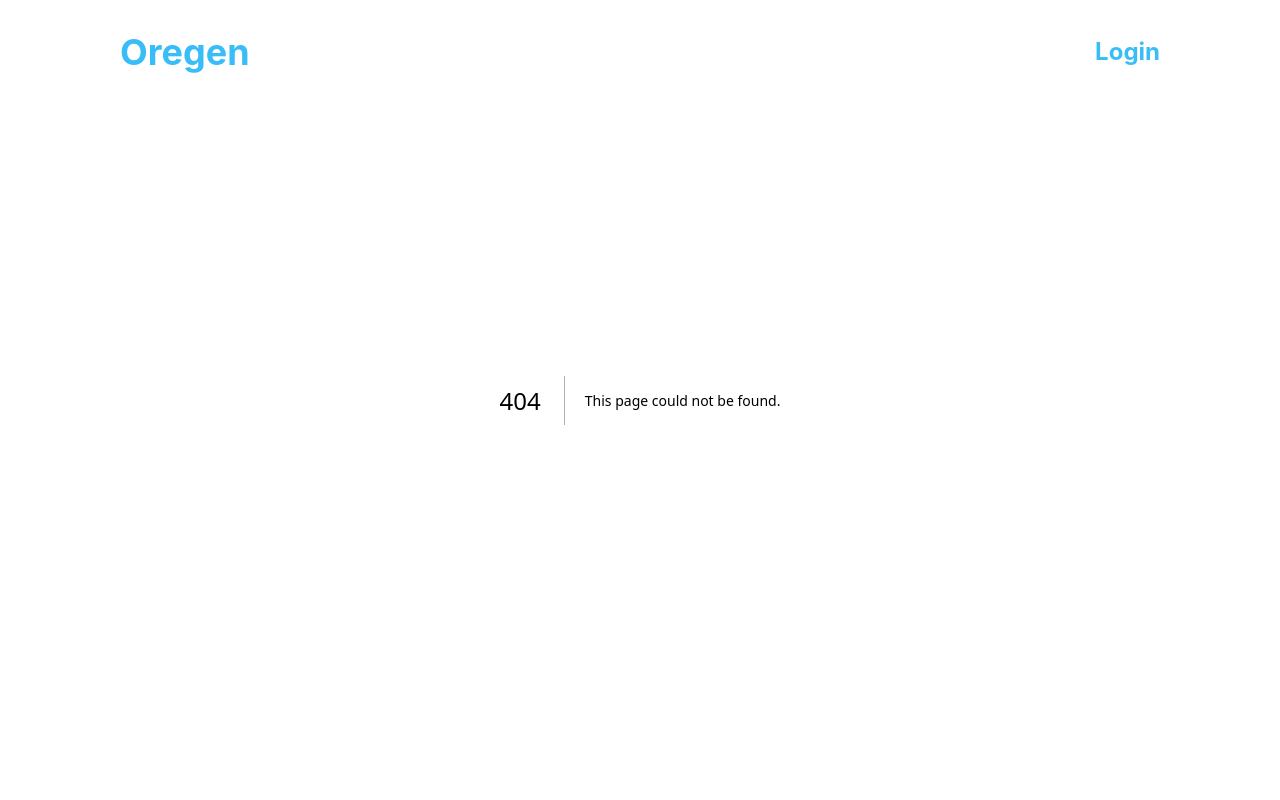
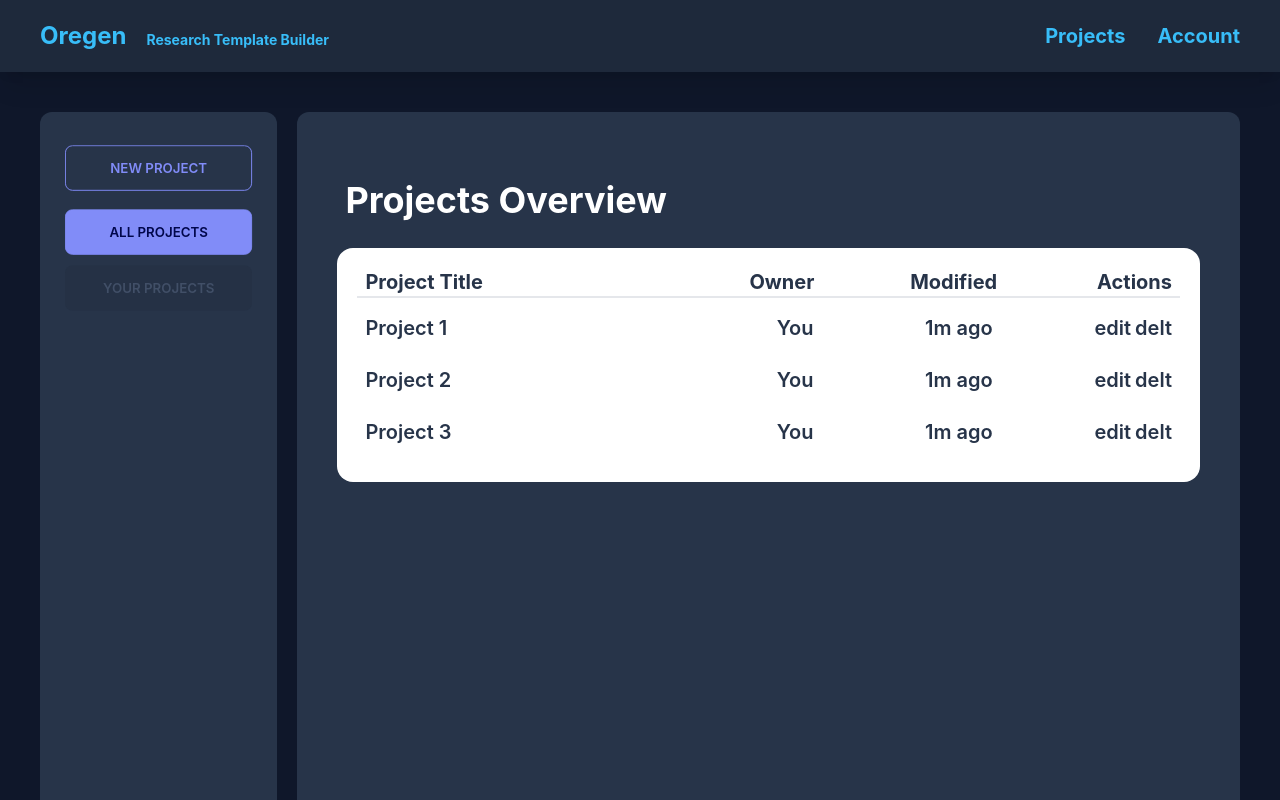
Before and after one commit to joeseffdl/ESS-Project, a Next.js app: page /dashboard/projects in a window 1280 px wide. Before the commit this address had no page. Shown: the top 800 px of the page. Built offline with nearby package versions, Linux system fonts and the light colour scheme.

Commit message:
Created Dashboard UI Page

```diff
--- a/components/AppNavigation.jsx
+++ b/components/AppNavigation.jsx
@@ -8,8 +8,8 @@ function AppNavigation() {
 
     // Links
     let Links =[
-      {name:"Projects",link:"/home/projects"},
-      {name:"Account",link:"/home/account"},
+      {name:"Projects",link:"/dashboard/projects"},
+      {name:"Account",link:"/dashboard/account"},
     ];
 
     return (
--- a/package.json
+++ b/package.json
@@ -15,6 +15,7 @@
     "eslint-config-next": "13.0.3",
     "next": "13.0.3",
     "react": "18.2.0",
+    "react-confetti": "^6.1.0",
     "react-dom": "18.2.0",
     "react-hook-form": "^7.39.3",
     "react-icons": "^4.6.0",
--- /dev/null
+++ b/pages/dashboard/projects.jsx
@@ -0,0 +1,86 @@
+import AppNavigation from "../../components/AppNavigation";
+
+function Projects() {
+    const projects = [
+        {title: "Project 1", owner:"You", last_modified:"1m ago", actions:["edit","delt"]},
+        {title: "Project 2", owner:"You", last_modified:"1m ago", actions:["edit","delt"]},
+        {title: "Project 3", owner:"You", last_modified:"1m ago", actions:["edit","delt"]},
+    ]
+
+    return (
+        <section className="w-full flex justify-center items-center">
+            <section className="w-1/3 h-screen hidden mx-5 my-10 p-5 bg-neutral-focus rounded-xl
+                sm:flex sm:flex-col items-center sm:mr-0
+                md:w-1/4 md:ml-10
+                lg:w-1/5"
+            >
+                <div className="btn btn-secondary btn-outline my-3 w-full">New Project</div>
+                <div className="btn btn-secondary my-1 w-full">All Projects</div>
+                <div disabled className="btn btn-secondary my-1 w-full">Your Projects</div>
+            </section>
+            <section className="w-full h-screen mx-5 my-10 p-5 bg-neutral-focus rounded-xl
+                sm:w-2/3
+                md:3/4 md:mr-10 md:p-10
+                lg:w-4/5"
+            >
+                <h2 className="text-white text-xl font-bold p-2
+                    sm:text-2xl sm:mt-5
+                    md:text-3xl md:mb-5
+                    lg:text-4xl"
+                >
+                    Projects Overview
+                </h2>
+                <div className="bg-white p-5 rounded-2xl divide-y-2">
+                    <div className="grid grid-cols-3 items-center font-bold text-sm text-neutral-focus
+                        sm:text-base md:text-lg lg:text-xl">
+                        <div className="pl-2">Project Title</div>
+                        <div className="col-span-2">
+                            <ul className="grid grid-cols-3 justify-items-end items-center">
+                                <li className="">Owner</li>
+                                <li className="">Modified</li>
+                                <li className="pr-2">Actions</li>
+                            </ul>
+                        </div>
+                    </div>
+                    <div>
+                        {projects.map((project) => {
+                            return (
+                                <>
+                                    <div className="grid grid-cols-3 items-center font-semibold text-sm text-neutral-focus my-2
+                                        sm:text-base md:text-lg lg:text-xl hover:bg-accent/50 rounded-lg py-2 px-2" key={project.title}>
+                                        <div className="">{project.title}</div>
+                                        <div className="col-span-2">
+                                            <ul className="grid grid-cols-3 justify-items-end items-center">
+                                                <li>{project.owner}</li>
+                                                <li>{project.last_modified}</li>
+                                                <ul className="flex gap-1">{project.actions.map((action) => {
+                                                    return (
+                                                        <>
+                                                            <li>{action}</li>
+                                                        </>
+                                                    )
+                                                })}</ul>
+                                            </ul>
+                                        </div>
+                                    </div>
+                                </>
+                            )
+                        })}
+
+                    </div>
+                </div>
+            </section>
+        </section>
+    )
+}
+
+export default Projects;
+
+Projects.getLayout = function PageLayout(page) {
+    return (
+        <>
+            <AppNavigation />
+            {page}
+        </>
+    )
+}
--- a/pages/home/welcome.jsx
+++ b/pages/dashboard/welcome.jsx
@@ -1,7 +1,28 @@
 import AppNavigation from "../../components/AppNavigation"
 import Link from "next/link"
+import {useRouter} from "next/router"
+import { useState, useEffect } from "react"
+import Confetti from "react-confetti"
+function Welcome() {
+    // Router
+    const router = useRouter()
 
-function Welcome() {
+    // Confetti
+    const [pieces, setPieces] = useState(200)
+
+    const stopConfetti = () => {
+        setTimeout(() => {
+            setPieces(0)
+        }, 3000)
+    }
+
+    useEffect(() => {
+        // if (true) {
+        //     router.push("/home")
+        // }
+        stopConfetti()
+    }, [])
+
     return (
         <section className="w-screen h-screen flex items-center">
             <div className="w-full h-4/5 flex justify-center items-center">
@@ -21,6 +42,10 @@ function Welcome() {
                     </div>
                 </div>
             </div>
+            <Confetti
+                gravity={0.2}
+                numberOfPieces={pieces}
+            />
         </section>
     )
 }
--- a/pages/home/projects.jsx
+++ /dev/null
@@ -1,18 +0,0 @@
-import AppNavigation from "../../components/AppNavigation";
-
-function Projects() {
-    return (
-       <></>
-    )
-}
-
-export default Projects;
-
-Projects.getLayout = function PageLayout(page) {
-    return (
-        <>
-            <AppNavigation />
-            {page}
-        </>
-    )
-}
--- a/pages/login/index.jsx
+++ b/pages/login/index.jsx
@@ -28,7 +28,7 @@ function Login({ user = {} }) {
     // Functions
     const onSubmit = formValues => {
         console.log(formValues)
-        router.push("/home/welcome")
+        router.push("/dashboard/welcome")
     }
 
     return (
@@ -59,21 +59,21 @@ function Login({ user = {} }) {
                 </div>
                 <div className="container w-full">
                     <div className="h-full flex justify-center items-center p-10">
-                        <form className="form-control w-full max-w-md" onSubmit={handleSubmit(onSubmit)}>
+                        <form className="form-control w-full max-w-lg" onSubmit={handleSubmit(onSubmit)}>
 
                             <h2 className="text-3xl font-bold text-center pb-5">Login to your account</h2>
                             <div className="pb-2">
                                 <label className="label">
                                     <span className="label-text">Email</span>
                                 </label>
-                                <input {...register("email")} type="text" placeholder="Email" className="input input-secondary input-bordered w-full max-w-md" />
+                                <input {...register("email")} type="text" placeholder="Email" className="input input-secondary input-bordered w-full max-w-lg" />
                                 <div className="text-red-500 p-2">{errors.email?.message}</div>
                             </div>
                             <div className="pb-2">
                                 <label className="label">
                                     <span className="label-text">Password</span>
                                 </label>
-                                <input {...register("password")} type="text" placeholder="Password" className="input input-secondary input-bordered w-full max-w-md" />
+                                <input {...register("password")} type="text" placeholder="Password" className="input input-secondary input-bordered w-full max-w-lg" />
                                 <div className="text-red-500 p-2">{errors.password?.message}</div>
                             </div>
                             <p className="pb-4 text-center"><span className="font-semibold">Not yet a member?</span> <Link href="/signup">Sign up now</Link></p>
--- a/pages/signup/index.jsx
+++ b/pages/signup/index.jsx
@@ -62,7 +62,7 @@ function SignUp({ user = {} }) {
                         { open ? <AiOutlineClose /> : <AiOutlineMenu /> }
                     </span>
                 </div>
-                <ul className={`px-10 md:flex md:items-center md:justify-between md:px-20 ${ open ? "absolute mt-10 md:mt-0" : "hidden"}`}>
+                <ul className={`px-10 md:flex md:items-center md:justify-between md:px-20 ${ open ? "absolute md:mt-0" : "hidden"}`}>
                     <li className="hover:translate-x-2 md:hover:-translate-x-2 ease-in-out duration-300">
                         <Link href="/">
                             <p className="md:text-4xl text-3xl">Oregen</p>
@@ -78,25 +78,25 @@ function SignUp({ user = {} }) {
             </nav>
 
             <section className="w-full h-full flex items-center justify-center">
-                <div className="">
+                <div className="mb-10">
                     <div className="flex justify-center items-center p-5">
-                        <form className="form-control w-full max-w-md" onSubmit={handleSubmit(onSubmit)}>
+                        <form className="form-control w-full max-w-lg" onSubmit={handleSubmit(onSubmit)}>
 
-                            <h2 className="text-3xl font-bold text-center pb-5">Sign Up to Oregen</h2>
+                            <h2 className="md:text-4xl text-3xl font-bold text-center pb-5">Sign Up to Oregen</h2>
                             <div className="flex justify-between w-full gap-x-2">
                                 <div>
                                     <label className="label">
                                         <span className="label-text">Given Name</span>
                                     </label>
-                                    <input {...register("name")} type="text" placeholder="Given Name" className="input input-secondary input-bordered w-full max-w-md" />
+                                    <input {...register("name")} type="text" placeholder="Given Name" className="input input-secondary input-bordered w-full max-w-lg" />
                                     <div className="text-sm text-red-500 pt-2">{errors.name?.message}</div>
                                 </div>
                                 <div>
                                     <label className="label">
                                         <span className="label-text">Surname</span>
                                     </label>
-                                    <input {...register("surname")} type="text" placeholder="Surname" className="input input-secondary input-bordered w-full max-w-md" />
-                                    <div className="text-sm text-red-500 pt-2">{ errors.surname?.message}</div>
+                                    <input {...register("surname")} type="text" placeholder="Surname" className="input input-secondary input-bordered w-full max-w-lg" />
+                                    <div className="text-sm text-red-500 pt-2 ml-1">{ errors.surname?.message}</div>
                                 </div>
                             </div>
 
@@ -106,7 +106,7 @@ function SignUp({ user = {} }) {
                                     <span className="label-text">Educational Attainment</span>
                                 </label>
                                 <select
-                                    className="select select-secondary w-full max-w-md"
+                                    className="select select-secondary w-full max-w-lg"
                                     value={educationOptions.find((value) => value == field.value)}
                                     onChange={handleSelectChange}
                                 >
@@ -128,7 +128,7 @@ function SignUp({ user = {} }) {
                                     <span className="label-text">Institution</span>
                                 </label>
                                 <select
-                                    className="select select-secondary w-full max-w-md"
+                                    className="select select-secondary w-full max-w-lg"
                                     value={institutionOptions.find((value) => value == field.value)}
                                     onChange={handleSelectChange}
                                 >
@@ -149,7 +149,7 @@ function SignUp({ user = {} }) {
                                 <label className="label">
                                     <span className="label-text">Email</span>
                                 </label>
-                                <input {...register("email")} type="text" placeholder="Email" className="input input-secondary input-bordered w-full max-w-md" />
+                                <input {...register("email")} type="text" placeholder="Email" className="input input-secondary input-bordered w-full max-w-lg" />
                                 <div className="text-sm text-red-500 pt-2">{errors.email?.message}</div>
                             </div>
 
@@ -159,15 +159,15 @@ function SignUp({ user = {} }) {
                                     <label className="label">
                                         <span className="label-text">Password</span>
                                     </label>
-                                    <input {...register("password")} type="text" placeholder="Password" className="input input-secondary input-bordered w-full max-w-md" />
+                                    <input {...register("password")} type="text" placeholder="Password" className="input input-secondary input-bordered w-full max-w-lg" />
                                     <div className="text-sm text-red-500 pt-2">{errors.password?.message}</div>
                                 </div>
                                 <div>
                                     <label className="label">
                                         <span className="label-text">Confirm Password</span>
                                     </label>
-                                    <input {...register("confirm_password")} type="text" placeholder="Password" className="input input-secondary input-bordered w-full max-w-md" />
-                                    <div className="text-sm text-red-500 pt-2">{errors.confirm_password?.message}</div>
+                                    <input {...register("confirm_password")} type="text" placeholder="Password" className="input input-secondary input-bordered w-full max-w-lg" />
+                                    <div className="text-sm text-red-500 pt-2 ml-1">{errors.confirm_password?.message}</div>
                                 </div>
                             </div>
                             <div className="pb-3">
```
Also changed, not shown: pages/dashboard/account.jsx (renamed from pages/home/account.jsx), pages/dashboard/index.jsx (renamed from pages/home/index.jsx), pages/dashboard/templates.jsx (renamed from pages/home/templates.jsx), 1 other file (tests, documents, lock files or other folders).
